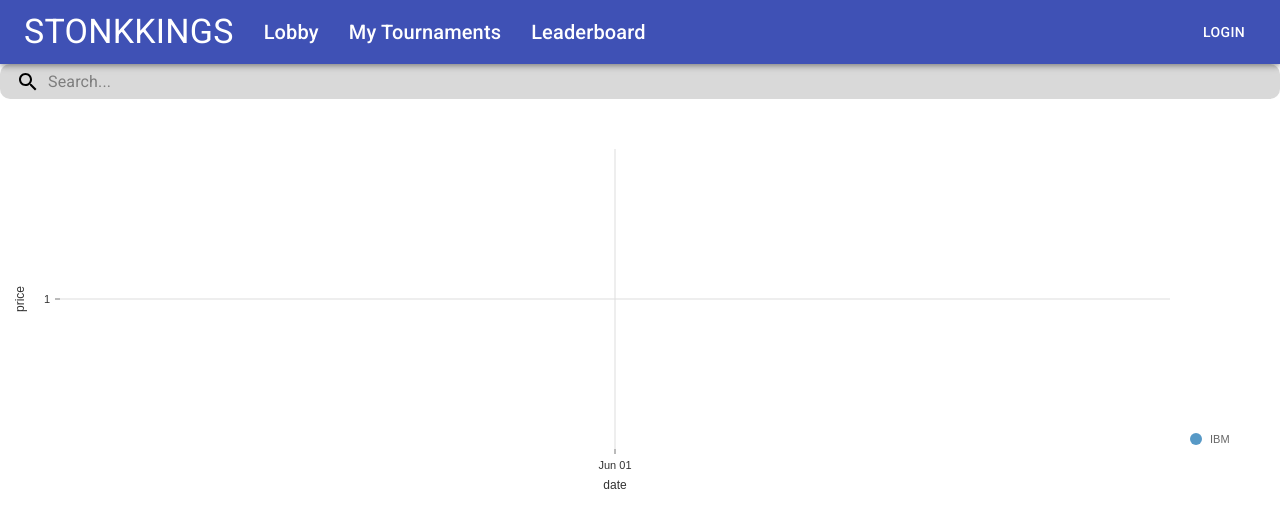
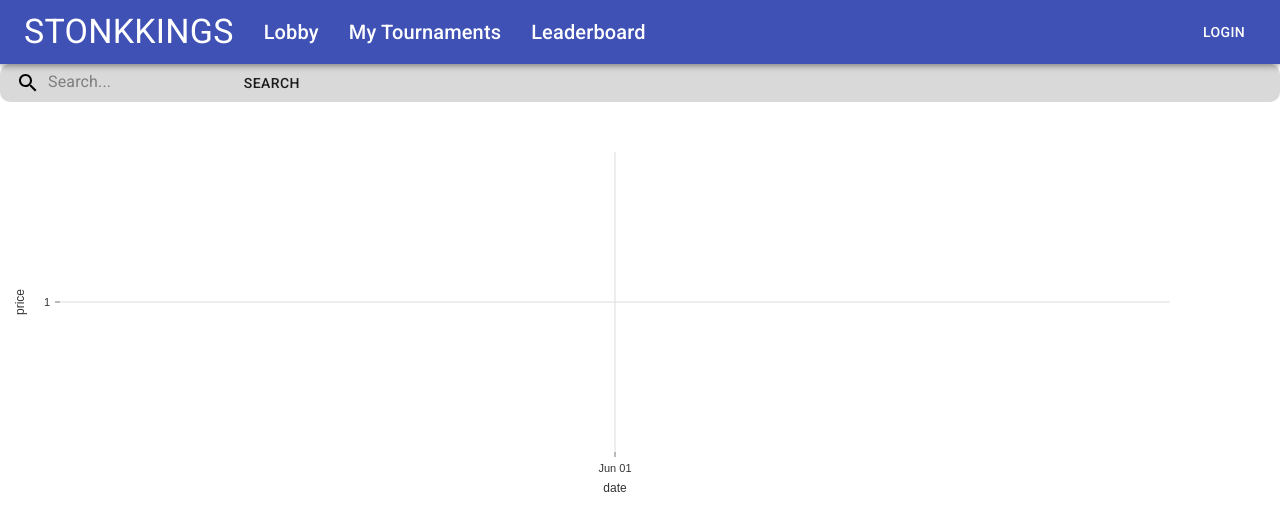
Before and after one commit to Colebuildanddevelop/StonkKings, a React (Create React App) app in the folder client/: page /tournament/1 in a window 1280 px wide. Shown: the top 530 px of the page. Built offline with nearby package versions, Linux system fonts and the light colour scheme; no server answers.

Commit message:
search for stock by ticker graph populate, and show stock info above graph

```diff
--- a/client/package.json
+++ b/client/package.json
@@ -16,8 +16,7 @@
     "react-router-dom": "^5.2.0",
     "react-scripts": "3.4.1",
     "redux": "^4.0.5",
-    "redux-thunk": "^2.3.0",
-    "victory": "^35.0.5"
+    "redux-thunk": "^2.3.0"
   },
   "scripts": {
     "start": "PORT=3001 react-scripts start",
--- a/client/src/components/Chart.js
+++ b/client/src/components/Chart.js
@@ -1,15 +1,32 @@
 import React from "react";
 import { ResponsiveLine } from '@nivo/line';
+import Typography from "@material-ui/core/Typography";
+import { makeStyles } from '@material-ui/core/styles';
 
-// make sure parent container have a defined height when using
-// responsive component, otherwise height will be 0 and
-// no chart will be rendered.
-// website examples showcase many properties,
-// you'll often use just a few of them.
+const useStyles = makeStyles((theme) => ({
+  stockInfo: {
+    display: 'inline-block'
+  }
+}));
 
-
-
-const Chart = (props) => (
+const Chart = (props) => {
+  const classes = useStyles();
+  return (
+    <div>
+      {props.stockInfo ? (
+        <div>
+          <Typography variant="h5" className={classes.stockInfo}>
+            {props.stockInfo.name}
+          </Typography>
+          <Typography variant="subtitle1" className={classes.stockInfo}>
+            {props.stockInfo.exchange}
+          </Typography>
+          <Typography variant="h6" className={classes.stockInfo}>
+            {props.stockInfo.symbol}
+          </Typography>
+        </div>
+      ) : null}
+      <div style={{height: 400}}>
         <ResponsiveLine
           data={props.data}
           margin={{ top: 50, right: 110, bottom: 50, left: 60 }}
@@ -55,33 +72,10 @@ const Chart = (props) => (
           pointLabel="y"
           pointLabelYOffset={-12}
           useMesh={true}
-      legends={[
-        {
-          anchor: "bottom-right",
-          direction: "column",
-          justify: false,
-          translateX: 100,
-          translateY: 0,
-          itemsSpacing: 0,
-          itemDirection: "left-to-right",
-          itemWidth: 80,
-          itemHeight: 20,
-          itemOpacity: 0.75,
-          symbolSize: 12,
-          symbolShape: "circle",
-          symbolBorderColor: "rgba(0, 0, 0, .5)",
-          effects: [
-            {
-              on: "hover",
-              style: {
-                itemBackground: "rgba(0, 0, 0, .03)",
-                itemOpacity: 1
+        />
+      </div>
+    </div>
+  )
 }
-            }
-          ]
-        }
-      ]}
-    />
-)
 
 export default Chart;
--- a/client/src/components/SearchBar.js
+++ b/client/src/components/SearchBar.js
@@ -3,6 +3,8 @@ import SearchIcon from '@material-ui/icons/Search';
 import InputBase from '@material-ui/core/InputBase';
 import { fade } from '@material-ui/core/styles';
 import { withStyles } from '@material-ui/core/styles';
+import Button from '@material-ui/core/Button';
+import Typography from '@material-ui/core/Typography';
 
 const useStyles = theme => ({
   search: {
@@ -46,14 +48,15 @@ class SearchBar extends React.Component {
 
   handleSearchTerm = (e) => {
     this.setState({
-      [e.target.name]: e.target.name
+      [e.target.name]: e.target.value
     })
   }
 
   render() {
     const { classes } = this.props;
     return (
-      <div className={classes.search} onClick={() => this.props.handleSearchSubmit(this.state.search)} >
+      <div>
+        <div className={classes.search}  >
           <div className={classes.searchIcon} >
             <SearchIcon  />
           </div>
@@ -66,7 +69,15 @@ class SearchBar extends React.Component {
             }}
             inputProps={{ 'aria-label': 'search' }}
             onChange={this.handleSearchTerm}
+            value={this.state.search}
           />
+          <Button onClick={() => this.props.handleSearchSubmit(this.state.search)}>Search</Button>
+        </div>
+        {this.props.error ? (
+          <Typography>
+            {this.props.error}
+          </Typography>
+        ) : (null)}
       </div>
     );
   }
--- a/client/src/containers/Tournament.js
+++ b/client/src/containers/Tournament.js
@@ -5,6 +5,7 @@ import Chart from "../components/Chart";
 class Tournament extends React.Component {
 
   state = {
+    error: null,
     stockData: [{
       id: "IBM",
       data: [{
@@ -12,55 +13,71 @@ class Tournament extends React.Component {
         y: 1
       }]
     }],
-    currentSearch: "IBM",
     timeInterval: "Daily",
-    queryString: "https://www.alphavantage.co/query?function=TIME_SERIES_DAILY&symbol=IBM&outputsize=compact&apikey=MFZK4WADD8FSBHVF"
   }
 
   componentDidMount() {
-    fetch(this.state.queryString)
+    this.getPriceData("IBM");
+  }
+
+  getPriceData = (searchString) => {
+    fetch(`https://www.alphavantage.co/query?function=TIME_SERIES_DAILY&symbol=${searchString}&outputsize=compact&apikey=MFZK4WADD8FSBHVF`)
       .then(res => res.json())
       .then(data => {
+        if (data["Error Message"]) {
+          this.setState({
+            error: data["Error Message"]
+          })
+          return;
+        }
         const timeSeriesHash = data[`Time Series (${this.state.timeInterval})`];
         const formattedData = Object.keys(timeSeriesHash).map(key => {
-          console.log(key)
           return {
             x: key,
             y: parseFloat(timeSeriesHash[key]["4. close"])
           };
         });
+        fetch(`https://www.alphavantage.co/query?function=OVERVIEW&symbol=${searchString}&apikey=dMFZK4WADD8FSBHVF`)
+          .then(res => res.json())
+          .then(data => {
+            console.log("fetching stock info", data)
             this.setState({
+              error: null,
               stockData: [{
-            id: this.state.currentSearch,
+                id: searchString,
                 data: formattedData
-          }]
+              }],
+              stockInfo: {
+                symbol: data["Symbol"],
+                name: data["Name"],
+                exchange: data["Exchange"]
+              }
+            })
           })
       });
   }
 
   handleSearchSubmit = (searchString) => {
-    this.setState({
-      queryString: `https://www.alphavantage.co/query?function=${this.state.timeInterval}&symbol=${searchString}&interval=5min&outputsize=full&apikey=MFZK4WADD8FSBHVF`,
-      currentSearch: searchString
-    })
+    this.getPriceData(searchString);
   }
 
   handleTimeInterval = (timeInterval) => {
     this.setState({
-      queryString: `https://www.alphavantage.co/query?function=TIME_SERIES_INTRADAY&symbol=${this.state.currentSearch}&interval=${timeInterval}&outputsize=full&apikey=MFZK4WADD8FSBHVF`
     })
   }
 
   render() {
-    console.log(this.state.stockData)
+    console.log(this.state)
     return (
       <div>
-        <SearchBar handleSearchSubmit={this.handleSearchSubmit} />
-        <div style={{height: 400}}>
+        <SearchBar
+          handleSearchSubmit={this.handleSearchSubmit}
+          error={this.state.error}
+        />
         <Chart
+          stockInfo={this.state.stockInfo}
           data={this.state.stockData}
         />
-        </div>
       </div>
     )
   }
```
Also changed, not shown: client/src/components/VictoryChart.js (deleted, +0 -99 lines), 1 other file (tests, documents, lock files or other folders). Lines whose indentation alone changed are shown as unchanged.
